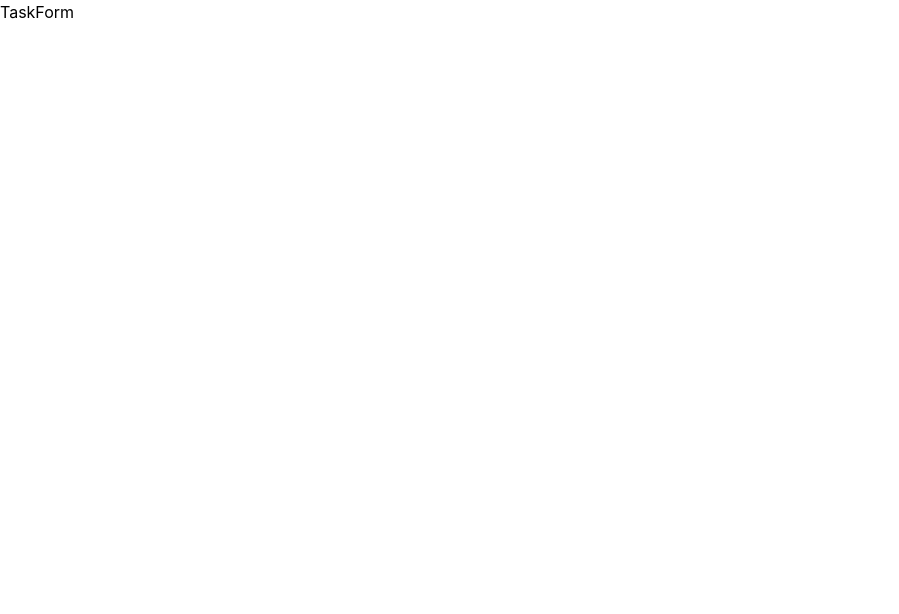
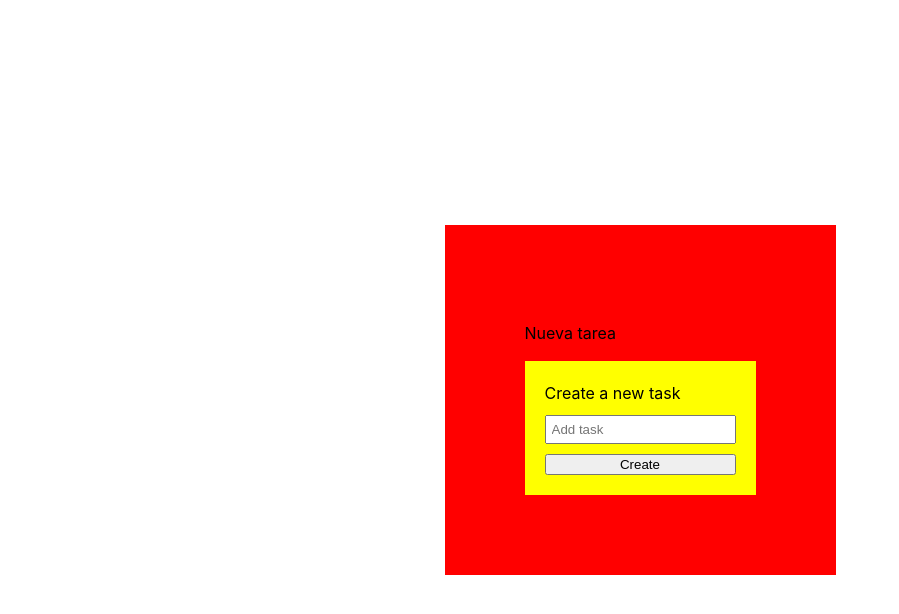
Before and after one commit to N-A-C-H-O/TaskApp, a React app: page / in a window 1280 px wide. Shown: the top 614 px of the page, without its empty margins (0-899 px from the left). Built offline with nearby package versions, Linux system fonts and the light colour scheme; the HTML template or start-up script is replaced by a standard one.

Commit message:
feat: add TaskItem and types.d.ts file

```diff
--- a/src/components/TaskContainer/TaskContainer.css
+++ b/src/components/TaskContainer/TaskContainer.css
@@ -0,0 +1,4 @@
+.tasks-container {
+    background-color: red;
+    padding: 5em;
+}
--- a/src/components/TaskContainer/TaskContainer.tsx
+++ b/src/components/TaskContainer/TaskContainer.tsx
@@ -1,11 +1,31 @@
+import "./TaskContainer.css";
 import TaskForm from "../TaskForm/TaskForm";
+import { useState } from "react";
+import { Task } from "../../types";
+import TaskItem from "../TaskItem/TaskItem";
 
 const TaskContainer = () => {
+  const [tasks, setTasks] = useState<Task[]>([
+    {
+      name: "Nueva tarea",
+      isCompleted: true
+    }
+  ]);
+
+  const addTask = (newTask: Task): void => {
+    setTasks([...tasks, newTask]);
+  }
+
   return (
     <div className="tasks-container">
-      <TaskForm />
+      <div className="task-list">
+        {
+          tasks.map(task => <TaskItem task={task} />)
+        }
+      </div>
+      <TaskForm addTask={addTask} />
     </div>
-  )
-}
+  );
+};
 
-export default TaskContainer
+export default TaskContainer;
--- a/src/components/TaskForm/TaskForm.css
+++ b/src/components/TaskForm/TaskForm.css
@@ -0,0 +1,12 @@
+.tasks-form {
+    background-color: yellow;
+    padding: 20px;
+    display: flex;
+    flex-direction: column;
+    gap: 10px;
+}
+
+.tasks-form input {
+    outline: none;
+    padding: 5px;
+}
--- a/src/components/TaskForm/TaskForm.tsx
+++ b/src/components/TaskForm/TaskForm.tsx
@@ -1,6 +1,22 @@
-const TaskForm = () => {
+import "./TaskForm.css";
+import { Task } from "../../types";
+
+const TaskForm = ({ addTask }: { addTask: (newTask: Task) => void }) => {
+
+  const handleSubmit = (e: React.FormEvent<HTMLFormElement>) => {
+    e.preventDefault();
+    const taskInput = (e.target as HTMLFormElement).elements.namedItem("task") as HTMLInputElement;
+    const task: string = taskInput.value;
+
+    addTask({name: task, isCompleted: false});
+  }
+
   return (
-    <div>TaskForm</div>
+    <form className="tasks-form" onSubmit={handleSubmit}>
+      <label htmlFor="newTask">Create a new task</label>
+      <input type="text" id="newTask" name="task" placeholder="Add task" />
+      <button type="submit">Create</button>
+    </form>
   )
 }
 
--- /dev/null
+++ b/src/components/TaskItem/TaskItem.tsx
@@ -0,0 +1,12 @@
+import "./TaskItem.css";
+import { Task } from "../../types";
+
+const TaskItem = ({task}: {task: Task}) => {
+  return (
+    <div>
+        <p>{task.name}</p>
+    </div>
+  )
+}
+
+export default TaskItem;
--- a/src/index.css
+++ b/src/index.css
@@ -8,6 +8,10 @@ body {
   margin: 0;
   padding: 0;
   overflow-x: hidden;
+  display: flex;
+  justify-content: center;
+  align-items: center;
+  height: 100vh;
 }
 
 h1 {
--- /dev/null
+++ b/src/types.d.ts
@@ -0,0 +1,4 @@
+export interface Task {
+  name: string;
+  isCompleted: boolean;
+}
```
Also changed, not shown: src/components/TaskItem/TaskItem.css (added).
